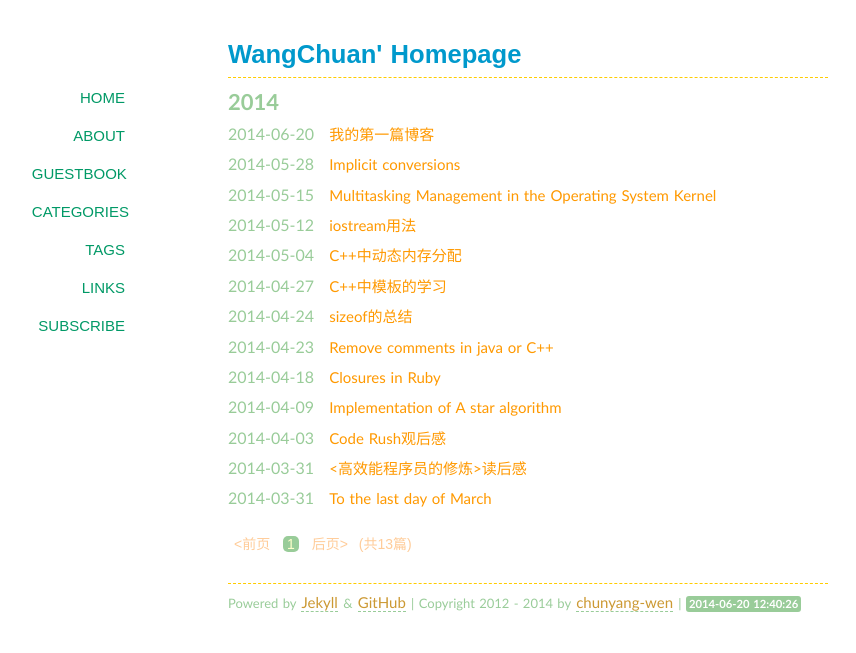
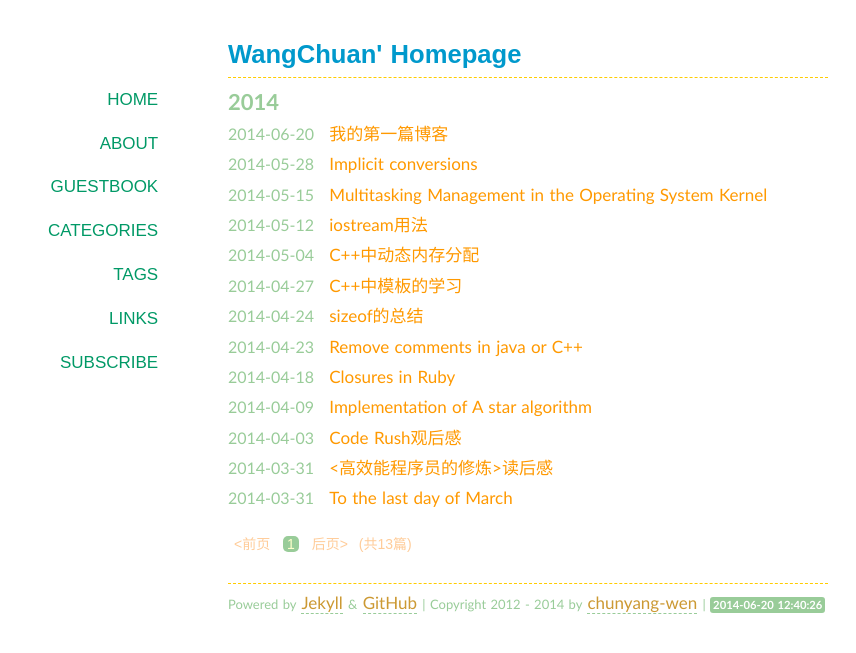
Before and after one commit to shinya816/shinya816.github.com, a Jekyll site: the page built from index.html, in a window 1280 px wide. Shown: the top 653 px of the page, without its empty margins (112-968 px from the left). Built offline with Jekyll 4.4.1, drawn with Linux system fonts in a browser that asks for light colours; some web fonts are replaced; Markdown is read by kramdown in place of the engine named in the settings; the list of posts is cut into pages by our own code; comment, search, counter and statistics services are not loaded.

Commit message:
Update style.css

```diff
--- a/media/css/style.css
+++ b/media/css/style.css
@@ -17,7 +17,7 @@ body{font-size: 16px;word-spacing:1px;
 margin-right:auto;
 	font-family:"Galdeano","Hiragino Sans GB","Microsoft YaHei",Trebuchet,"Trebuchet MS",Tahoma,"Lucida Grande","Lucida Sans Unicode",Verdana,sans-serif;color: #99CC99;background-color:#ffffff;}
 *{padding:0;margin: 0;border:none;outline:none;}
-a{color: #FF9900;text-decoration:none;font-size: 15px;}
+a{color: #FF9900;text-decoration:none;font-size: 17px;}
 a:hover{color:#99CC99;border-bottom:1px dashed;text-decoration:none;}
 hr{margin:.7em 0;border-top: 1px dashed #99CC99;border-bottom: 1px dashed #99CC99;}
 p{padding:.5em 0;}
@@ -33,7 +33,7 @@ blockquote p{margin:0;padding:.5em 0;}
 .content h1{padding:.5em 0;}
 .content img{max-width:600px;display:block;margin:4px auto;-webkit-box-shadow:#999 1px 1px 4px;-moz-box-shadow:#999 1px 1px 4px;box-shadow:#999 1px 1px 4px;}
 #tag_cloud{margin-bottom: 1em;}
-#tag_cloud a:hover{color:#333333 !important;text-decoration:none;}
+#tag_cloud a:hover{color:#99CCFF !important;text-decoration:none;}
 .listing-item,.listing-seperator{list-style-type:none;}
 .listing-item a{
 	/* padding:.2em 1em; */
@@ -47,7 +47,7 @@ blockquote p{margin:0;padding:.5em 0;}
 .pageNav{font-weight:bold;font-size:17px;}
 .pageNavInvalid{font-weight:bold;font-size:17px;color: #FFCC99;}
 header{padding:.5em 0;border-bottom: 1px dashed #FFCC00;}
-nav{font-family:"Electrolize",sans-serif;font-size:1.1em;text-transform:uppercase;float:left;margin-left:-12em;width:7em;text-align:right;}
+nav{font-family:"Electrolize",sans-serif;font-size:1.1em;text-transform:uppercase;float:left;margin-left:-12em;width:9em;text-align:right;}
 nav a{display:block;padding:.7em 1em;color: #009966;}
 nav a:hover{background-color:#99CC99;border-radius:15px;text-decoration:none;color:#f9f9f9;-webkit-transition:color .2s linear;}
 .post{padding:.5em 0em;}
```
